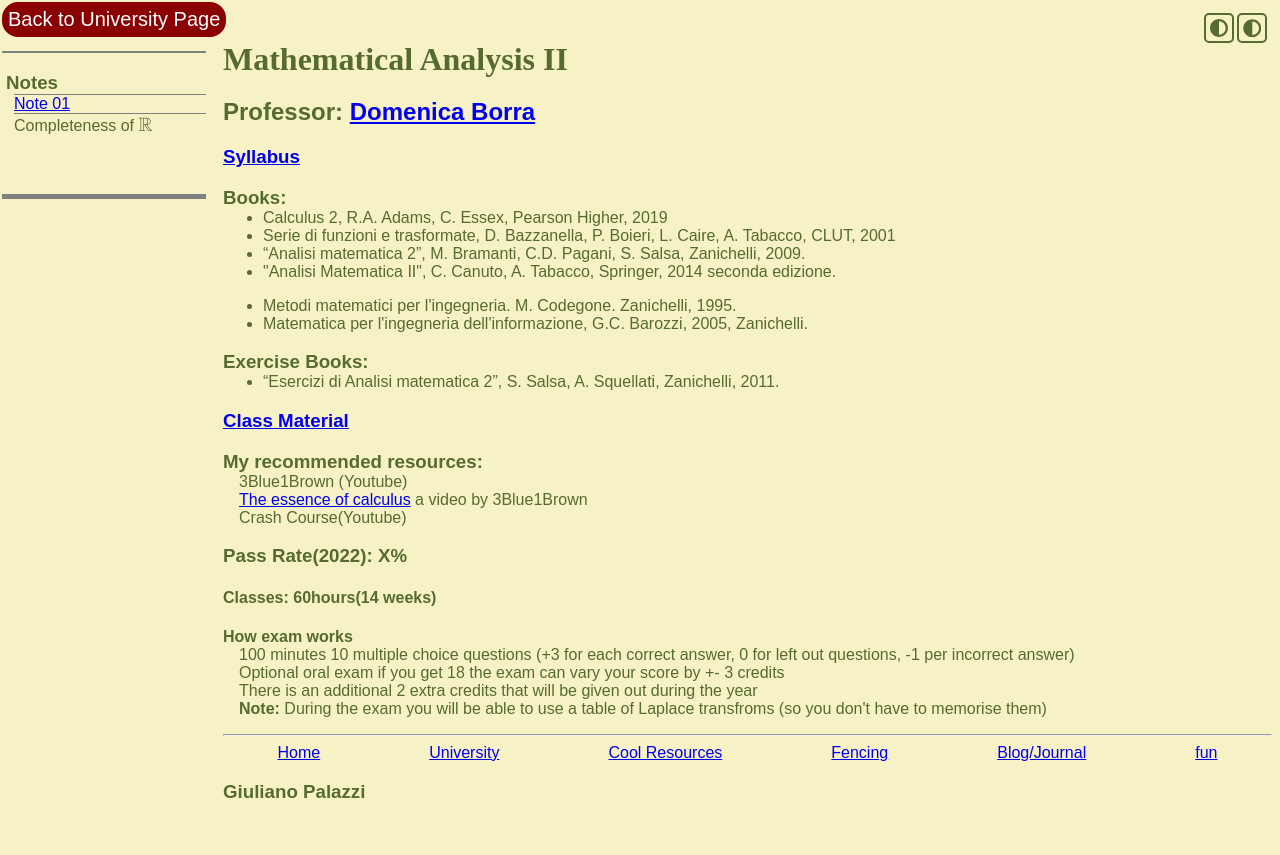
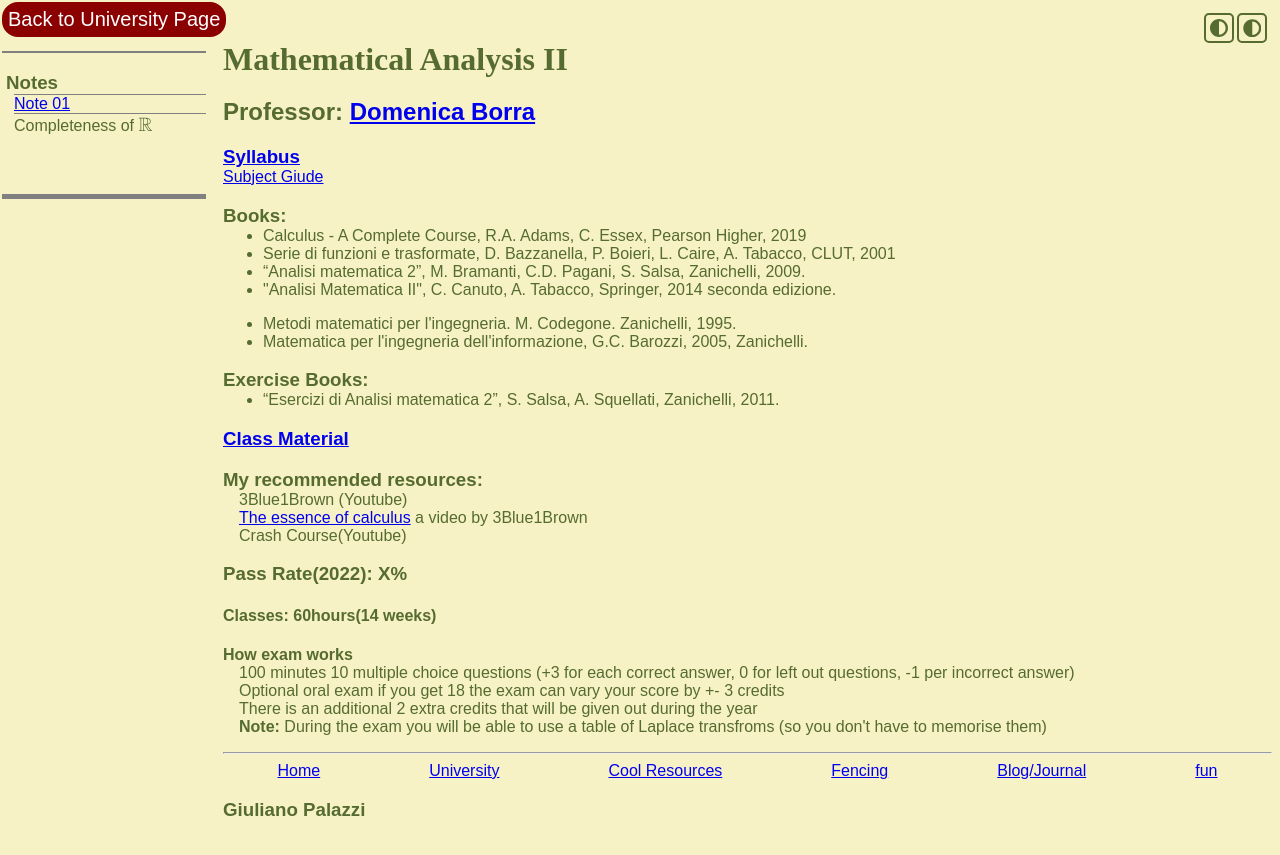
Before and after one commit to GiulianoPalazzi/giulianopalazzi.github.io, a Jekyll site: the page built from uni/mth2/mth2_index.html, in a window 1280 px wide. Shown: the top 855 px of the page. Built offline with Jekyll 4.4.1, drawn with Linux system fonts in a browser that asks for light colours; nearby versions of some CDN libraries.

Commit message:
update books

```diff
--- a/uni/mth2/mth2_index.html
+++ b/uni/mth2/mth2_index.html
@@ -15,9 +15,11 @@ layout: subject_index
 
 <h3><a href="syllabus.html">Syllabus</a></h3>
 
+<a href="https://didattica.polito.it/pls/portal30/gap.pkg_guide.viewGap?p_cod_ins=07KXULM&p_a_acc=2022&p_header=S&p_lang=EN&multi=N" target="_blank">Subject Giude</a>
+
 <h3 style="margin-bottom: 0px">Books:</h3>
 <ul>
-	<li>Calculus 2, R.A. Adams, C. Essex, Pearson Higher, 2019
+	<li>Calculus - A Complete Course, R.A. Adams, C. Essex, Pearson Higher, 2019
 	<li>Serie di funzioni e trasformate, D. Bazzanella, P. Boieri, L. Caire, A. Tabacco, CLUT, 2001</li>
 	<li>“Analisi matematica 2”, M. Bramanti, C.D. Pagani, S. Salsa, Zanichelli, 2009.</li>
 	<li>"Analisi Matematica II", C. Canuto, A. Tabacco, Springer, 2014 seconda edizione.</li>
```
